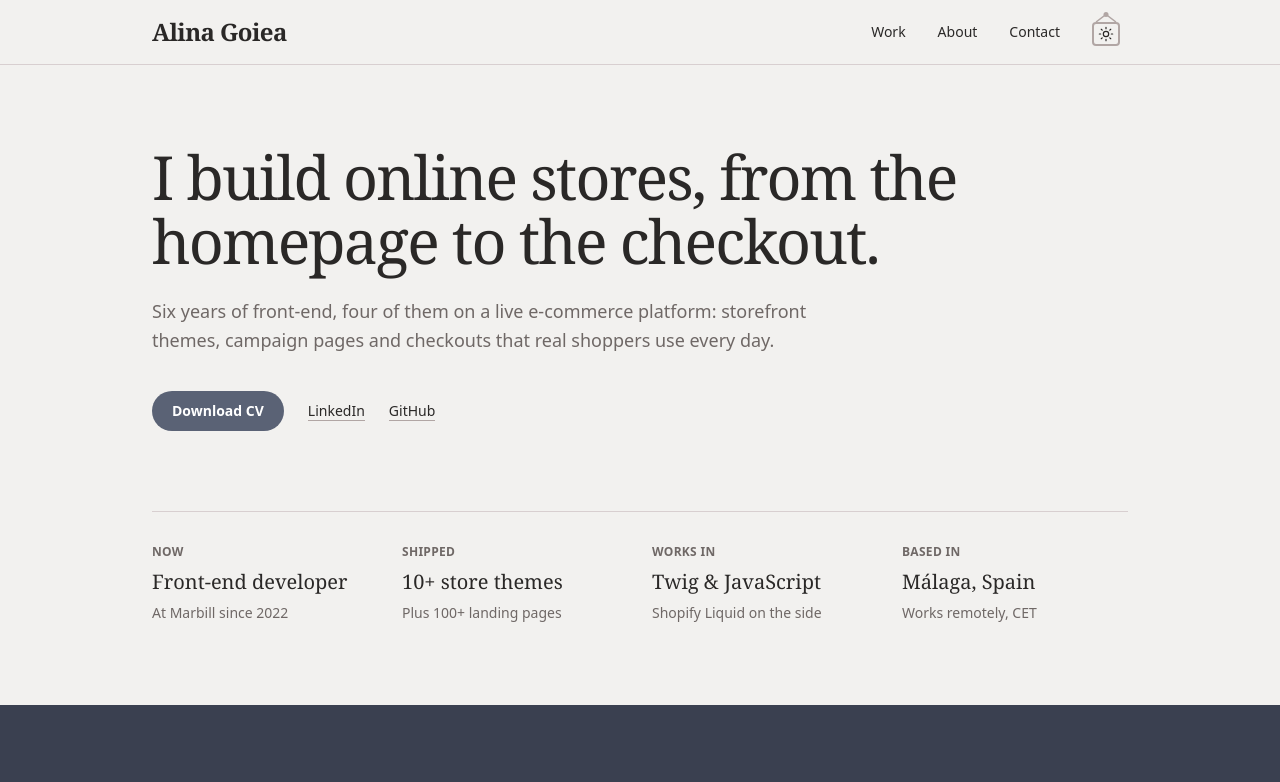
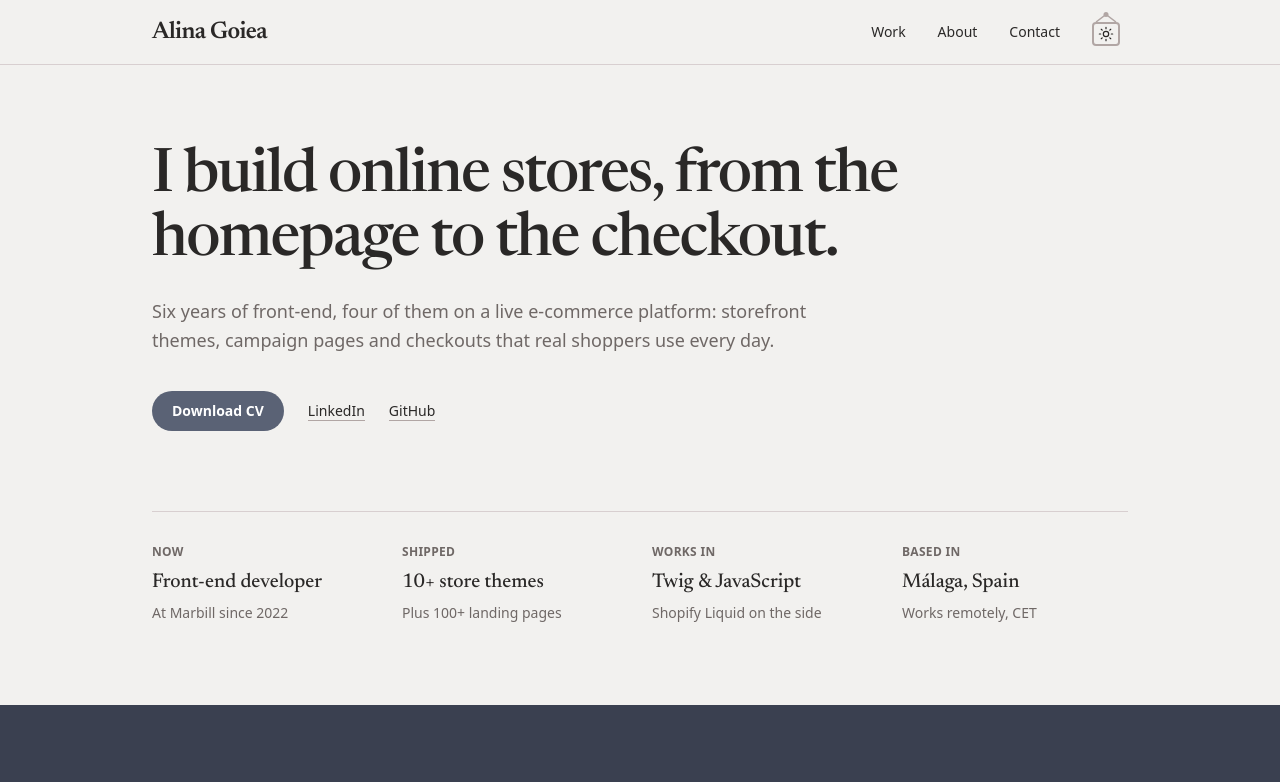
Before and after one commit to AlinaDev252/portfolio-site, an Astro site: page / in a window 1280 px wide. Shown: the top 782 px of the page. Built offline with nearby package versions, Linux system fonts and the light colour scheme; Astro itself is replaced by a stand-in of ours; a web font is replaced by a local one.

Commit message:
Self-host trimmed Newsreader and preload it for faster LCP

```diff
--- a/src/layouts/Base.astro
+++ b/src/layouts/Base.astro
@@ -1,6 +1,6 @@
 ---
-import '@fontsource-variable/newsreader/opsz.css';
 import '@fontsource-variable/instrument-sans';
+import newsreaderLatin from '../assets/fonts/newsreader-latin-400-600.woff2?url';
 import instrumentLatin from '@fontsource-variable/instrument-sans/files/instrument-sans-latin-wght-normal.woff2?url';
 import '../styles/global.css';
 import Header from '../components/Header.astro';
@@ -60,6 +60,7 @@ const isHome = Astro.url.pathname === new URL(home).pathname;
     <meta name="theme-color" content="#1e1d1c" media="(prefers-color-scheme: dark)" />
     <link rel="icon" href={url('favicon.svg')} type="image/svg+xml" />
     <link rel="apple-touch-icon" href={url('apple-touch-icon.png')} />
+    <link rel="preload" href={newsreaderLatin} as="font" type="font/woff2" crossorigin />
     <link rel="preload" href={instrumentLatin} as="font" type="font/woff2" crossorigin />
     <script is:inline>
       const applyTheme = () => {
--- a/src/styles/global.css
+++ b/src/styles/global.css
@@ -1,4 +1,13 @@
 @import "tailwindcss";
+
+@font-face {
+  font-family: "Newsreader Variable";
+  font-style: normal;
+  font-display: swap;
+  font-weight: 400 600;
+  src: url("../assets/fonts/newsreader-latin-400-600.woff2") format("woff2-variations");
+  unicode-range: U+0000-00FF,U+0131,U+0152-0153,U+02BB-02BC,U+02C6,U+02DA,U+02DC,U+0304,U+0308,U+0329,U+2000-206F,U+20AC,U+2122,U+2191,U+2193,U+2212,U+2215,U+FEFF,U+FFFD;
+}
 
 @custom-variant dark (&:where(.dark, .dark *));
 
```
Also changed, not shown: src/assets/fonts/newsreader-latin-400-600.woff2 (added).
